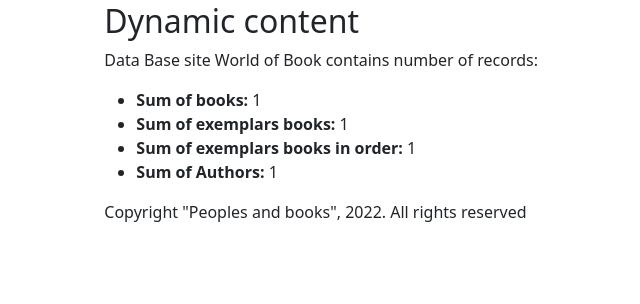
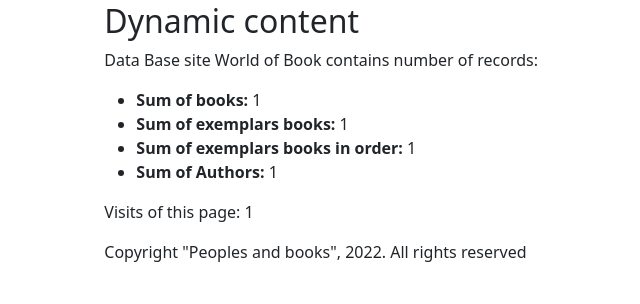
Before and after one commit to Senator23rus/WorldOfBooks, a Django app: template WebBooks/catalog/templates/index.html in a window 1280 px wide. Shown: the part 194-498 px from the top of the page, without its empty margins (121-761 px from the left). Run offline with Django 3.2, Linux system fonts and the light colour scheme; the template is opened without the code that fills it: most values are stand-ins (such as "Sample title", 1, 10 or a date in 2020).

Commit message:
add count ov visits

```diff
--- a/WebBooks/catalog/templates/index.html
+++ b/WebBooks/catalog/templates/index.html
@@ -16,5 +16,6 @@
     <li><strong>Sum of exemplars books in order:</strong> {{ num_instances_available }}</li>
     <li><strong>Sum of Authors:</strong> {{ num_authors }}</li>
 </ul>
+<p>Visits of this page: {{ num_visits }}</p>
 
 {% endblock %}
--- a/WebBooks/catalog/views.py
+++ b/WebBooks/catalog/views.py
@@ -9,12 +9,14 @@ def index(request):
     num_instances = BookInstance.objects.all().count()
     num_instances_available = BookInstance.objects.filter(status__exact=2).count()
     num_authors = Author.objects.count()
+    num_visits = request.session.get('num_visits', 0)
+    request.session['num_visits'] = num_visits + 1
 
     return render(request, 'index.html', context={'num_books': num_books,
                                                   'num_instances': num_instances,
                                                   'num_instances_available': num_instances_available,
                                                   'num_authors': num_authors,
-
+                                                  'num_visits': num_visits,
                                                   })
 
 class BookListView(generic.ListView):
```
Also changed, not shown: WebBooks/db.sqlite3.
